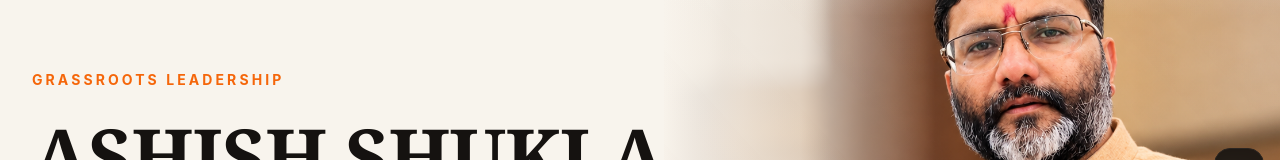
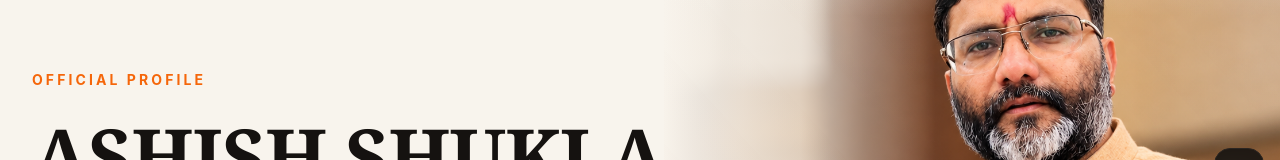
Before and after one commit to Vandana-8081/Ashish-shukla-web, a Next.js app: page /en in a window 1280 px wide. Shown: the part 183-343 px from the top of the page. Built offline with nearby package versions, Linux system fonts and the light colour scheme.

Commit message:
Update hero label to official profile

```diff
--- a/src/data/heroSlides.ts
+++ b/src/data/heroSlides.ts
@@ -5,8 +5,8 @@ export const heroSlides: HeroSlide[] = [
 id: 'hero-1',
 image: '/images/hero/home3.png',
 eyebrow: {
-en: 'GRASSROOTS LEADERSHIP',
-hi: 'जमीनी नेतृत्व',
+en: 'OFFICIAL PROFILE',
+hi: 'आधिकारिक परिचय',
 },
 heading: {
 en: 'ASHISH SHUKLA',
--- a/src/data/translations.ts
+++ b/src/data/translations.ts
@@ -58,7 +58,7 @@ export const translations = {
       switchLanguage: 'Switch Language',
     },
     hero: {
-      eyebrow: 'GRASSROOTS LEADERSHIP',
+      eyebrow: 'OFFICIAL PROFILE',
       heading: 'Experience That Works at the Grassroots',
       description:
         'A lifelong commitment to the people of Bhagwant Nagar, driven by practical experience, active community dialogue, and unyielding dedication to inclusive progress.',
@@ -264,7 +264,7 @@ export const translations = {
       switchLanguage: 'भाषा बदलें',
     },
     hero: {
-      eyebrow: 'जमीनी नेतृत्व',
+      eyebrow: 'आधिकारिक परिचय',
       heading: 'जमीन से जुड़े अनुभव, जनसेवा को समर्पित',
       description:
         'भगवंत नगर के जन-जन के प्रति अटूट निष्ठा, जमीनी अनुभव, सक्रिय जनसंवाद और समग्र विकास के प्रति दृढ़ संकल्प।',
```
